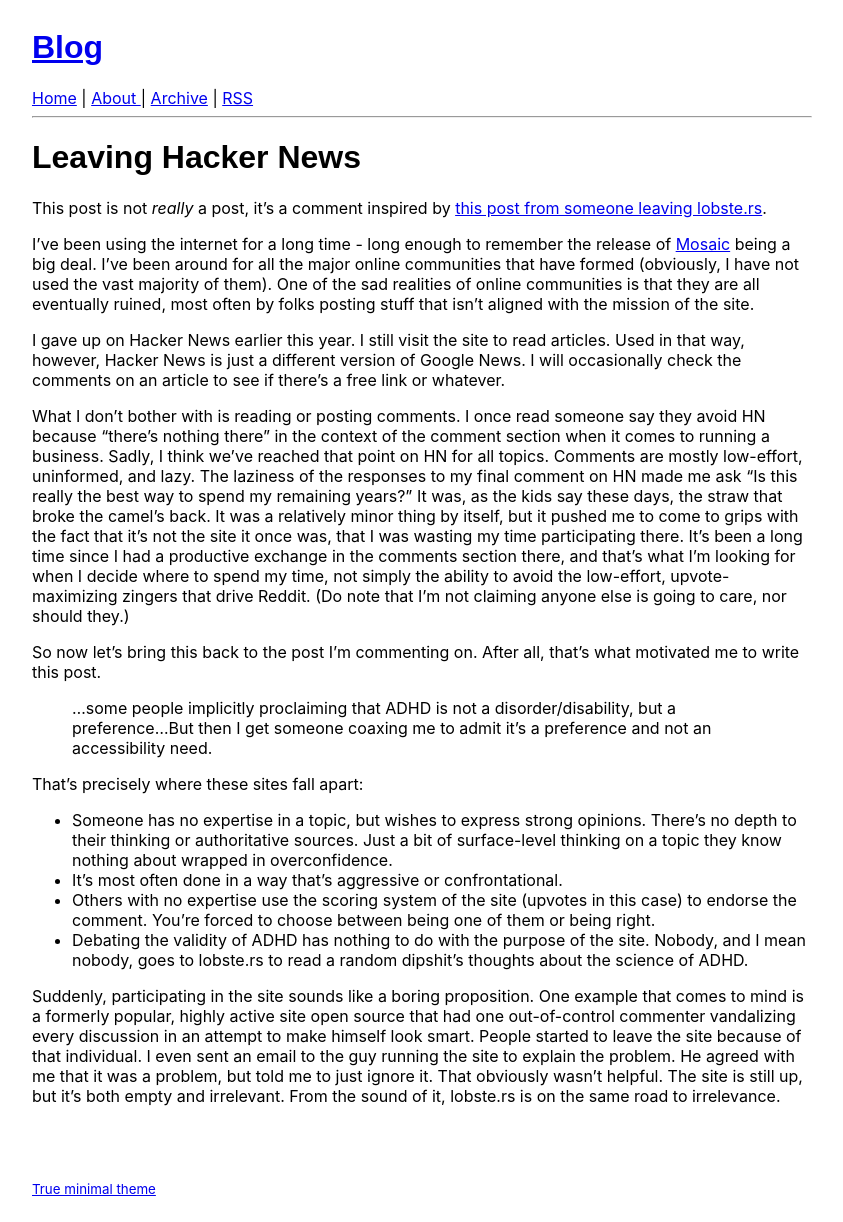
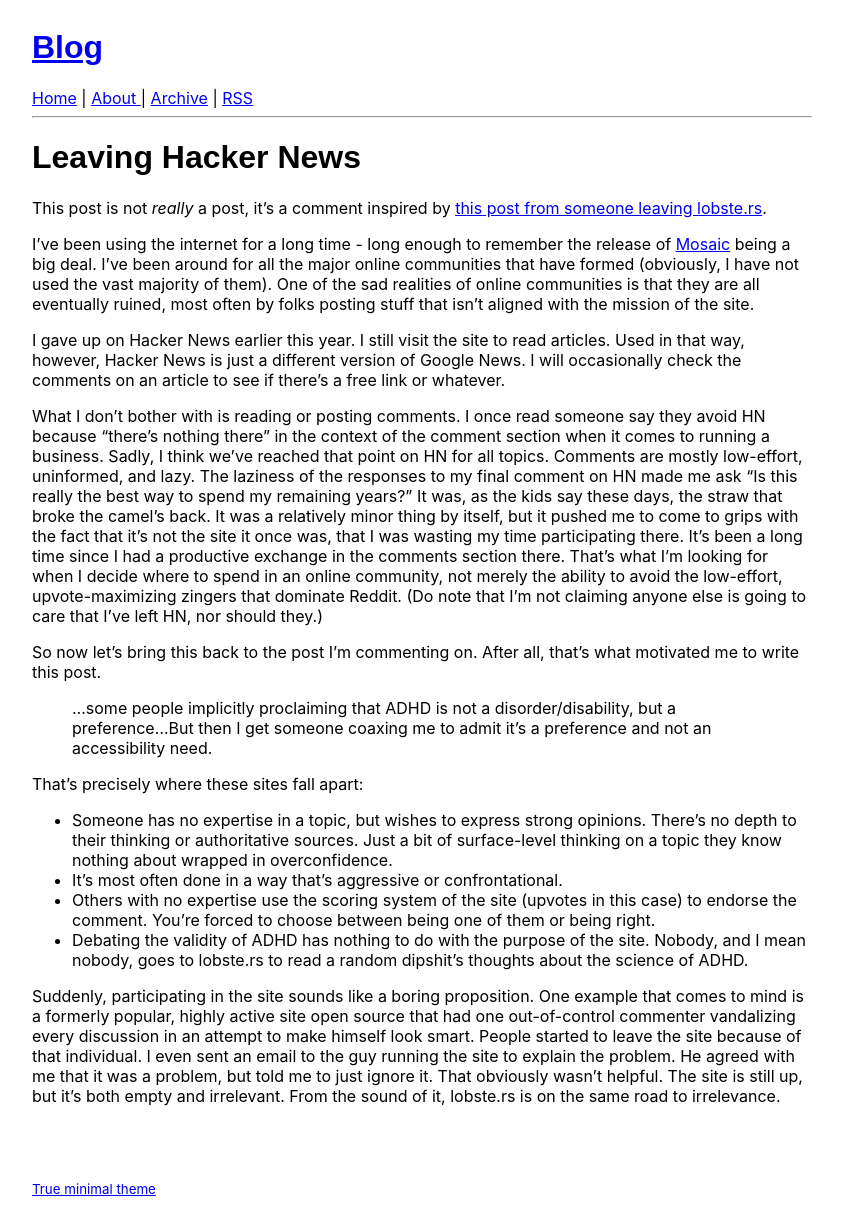
Before and after one commit to bachmeil/the-blog, a Jekyll site: the page built from _posts/2026-07-12-left-hacker-news.md, in a window 1280 px wide. Shown: the whole page, without its empty margins (218-1061 px from the left). Built offline with Jekyll 4.4.1, drawn with Linux system fonts in a browser that asks for light colours.

```diff
--- a/_posts/2026-07-12-left-hacker-news.md
+++ b/_posts/2026-07-12-left-hacker-news.md
@@ -8,7 +8,7 @@
 
 I gave up on Hacker News earlier this year. I still visit the site to read articles. Used in that way, however, Hacker News is just a different version of Google News. I will occasionally check the comments on an article to see if there's a free link or whatever.
 
-What I don't bother with is reading or posting comments. I once read someone say they avoid HN because "there's nothing there" in the context of the comment section when it comes to running a business. Sadly, I think we've reached that point on HN for all topics. Comments are mostly low-effort, uninformed, and lazy. The laziness of the responses to my final comment on HN made me ask "Is this really the best way to spend my remaining years?" It was, as the kids say these days, the straw that broke the camel's back. It was a relatively minor thing by itself, but it pushed me to come to grips with the fact that it's not the site it once was, that I was wasting my time participating there. It's been a long time since I had a productive exchange in the comments section there, and that's what I'm looking for when I decide where to spend my time, not simply the ability to avoid the low-effort, upvote-maximizing zingers that drive Reddit. (Do note that I'm not claiming anyone else is going to care, nor should they.)
+What I don't bother with is reading or posting comments. I once read someone say they avoid HN because "there's nothing there" in the context of the comment section when it comes to running a business. Sadly, I think we've reached that point on HN for all topics. Comments are mostly low-effort, uninformed, and lazy. The laziness of the responses to my final comment on HN made me ask "Is this really the best way to spend my remaining years?" It was, as the kids say these days, the straw that broke the camel's back. It was a relatively minor thing by itself, but it pushed me to come to grips with the fact that it's not the site it once was, that I was wasting my time participating there. It's been a long time since I had a productive exchange in the comments section there. That's what I'm looking for when I decide where to spend in an online community, not merely the ability to avoid the low-effort, upvote-maximizing zingers that dominate Reddit. (Do note that I'm not claiming anyone else is going to care that I've left HN, nor should they.)
 
 So now let's bring this back to the post I'm commenting on. After all, that's what motivated me to write this post.
 
```
